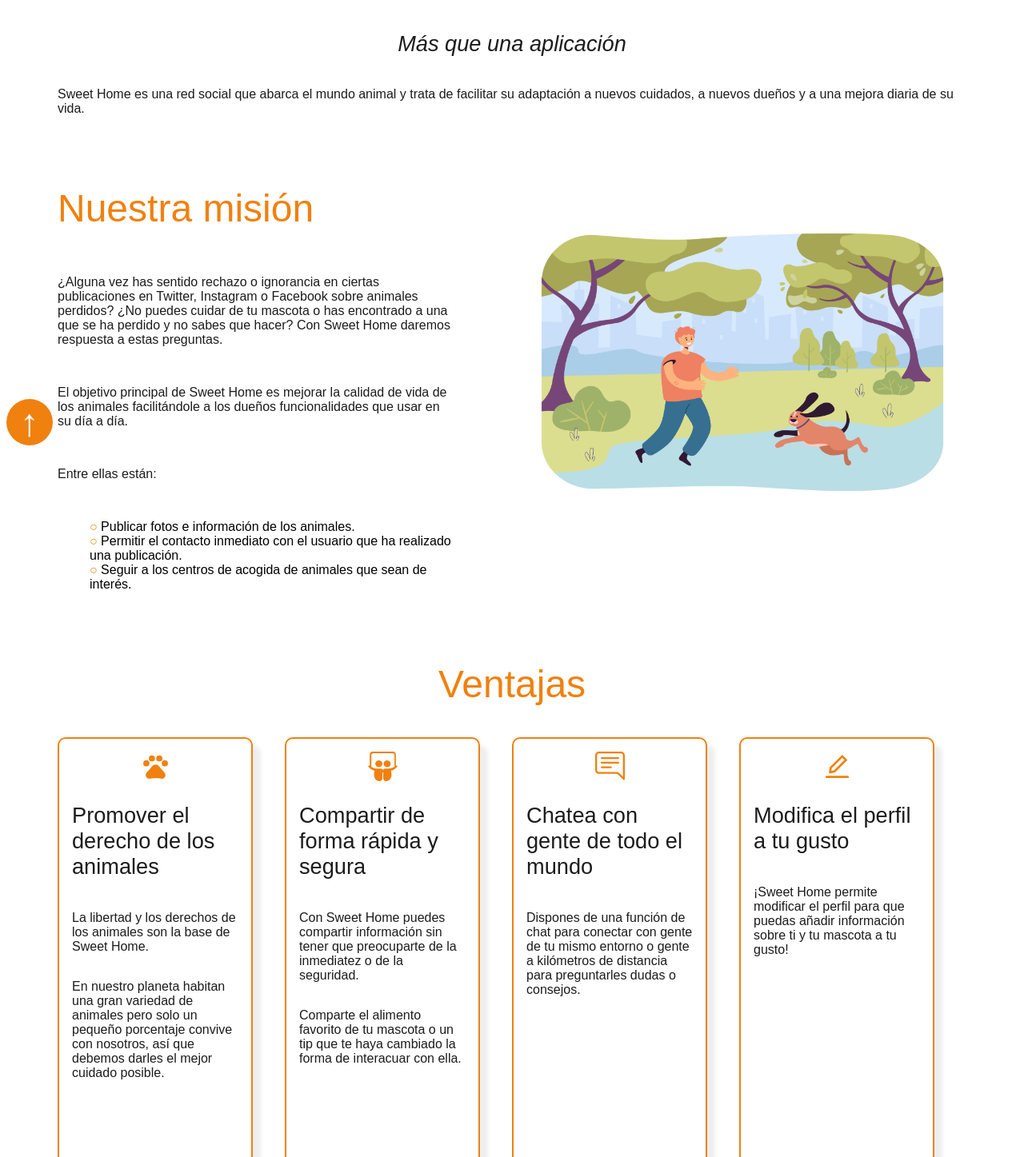
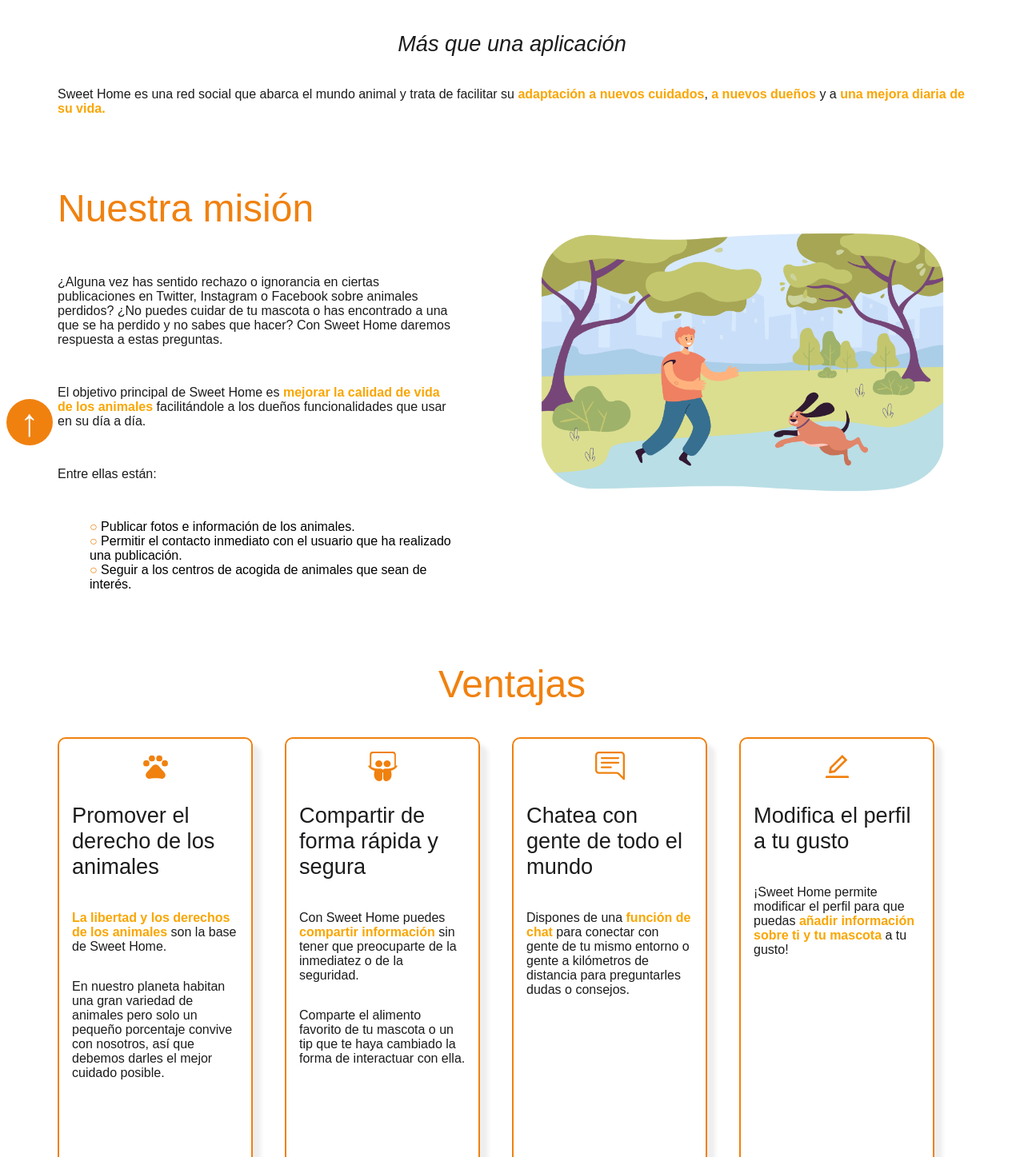
Before and after one commit to Booker141/Sweet-Home, a Next.js app in the folder sweet-home/: page /about in a window 1280 px wide. Shown: the part 243-1690 px from the top of the page at 80% size. Built offline with nearby package versions, Linux system fonts and the light colour scheme.

Commit message:
Colorized en palabras para resaltar importancia

```diff
--- a/sweet-home/pages/about/index.js
+++ b/sweet-home/pages/about/index.js
@@ -45,8 +45,8 @@
                         <div className="banner">
                             <p className={styles.text}>Sweet Home es una red
                             social que abarca el mundo animal y trata de facilitar
-                            su adaptación a nuevos cuidados, a nuevos dueños y a
-                            una mejora diaria de su vida.</p>
+                            su <span className={styles.colorized}>adaptación a nuevos cuidados</span>, <span className={styles.colorized}>a nuevos dueños </span> y a
+                           <span className={styles.colorized}> una mejora diaria de su vida.</span></p>
                         </div>
 
                         <div className="container1">
@@ -58,7 +58,7 @@
                                 ha perdido y no sabes que hacer? Con Sweet Home daremos respuesta a estas
                                 preguntas.</p>
                                 <p className={styles.text}>El objetivo principal de Sweet Home es
-                                mejorar la calidad de vida de los animales facilitándole
+                                <span className={styles.colorized}> mejorar la calidad de vida de los animales</span> facilitándole
                                 a los dueños funcionalidades que usar en su día a día.
                                 </p>
 
@@ -89,7 +89,7 @@
                                     <MdPets size={37}/>
                                 </div>
                                 <h2 className={styles.secondary}>Promover el derecho de los animales</h2>
-                                <p className={styles.text}>La libertad y los derechos de los animales son la base de Sweet Home. </p>
+                                <p className={styles.text}><span className={styles.colorized}>La libertad y los derechos de los animales</span> son la base de Sweet Home. </p>
                                 <p className={styles.text}>En nuestro planeta habitan una gran variedad de animales pero solo un pequeño
                                 porcentaje convive con nosotros, así que debemos darles el mejor cuidado
                                 posible.</p>
@@ -99,18 +99,18 @@
                                     <FaSlideshare size={37}/>
                                 </div>
                                 <h2 className={styles.secondary}>Compartir de forma rápida y segura</h2>
-                                <p className={styles.text}>Con Sweet Home puedes compartir
-                                información sin tener que preocuparte de la inmediatez o de la
+                                <p className={styles.text}>Con Sweet Home puedes <span className={styles.colorized}> compartir
+                                información</span> sin tener que preocuparte de la inmediatez o de la
                                 seguridad. </p>
                                 <p className={styles.text}>Comparte el alimento favorito de tu mascota o un tip
-                                que te haya cambiado la forma de interacuar con ella.</p>
+                                que te haya cambiado la forma de interactuar con ella.</p>
                             </div>
                             <div className={styles.card__large}>
                                 <div style={{color: '#f0810f'}}>
                                     <BsChatRightText size={37}/>
                                 </div>
                                 <h2 className={styles.secondary}>Chatea con gente de todo el mundo</h2>
-                                <p className={styles.text}>Dispones de una función de chat para
+                                <p className={styles.text}>Dispones de una <span className={styles.colorized}> función de chat</span> para
                                 conectar con gente de tu mismo entorno o gente a kilómetros de
                                 distancia para preguntarles dudas o consejos.</p>
                             </div>
@@ -120,7 +120,7 @@
                                 </div>
                                 <h2 className={styles.secondary}>Modifica el perfil a tu gusto</h2>
                                 <p className={styles.text}>¡Sweet Home permite modificar el
-                                perfil para que puedas añadir información sobre ti y tu mascota
+                                perfil para que puedas <span className={styles.colorized}>añadir información sobre ti y tu mascota </span>
                                 a tu gusto!</p>
                             </div>
                         </div>
--- a/sweet-home/pages/accessibility/index.js
+++ b/sweet-home/pages/accessibility/index.js
@@ -62,7 +62,7 @@
                             <p className={styles.text}>En Sweet Home, los diseñadores
                             han apostado por un diseño claro y bien distribuido,
                             facilitando la búsqueda de información en la aplicación
-                            para que personas con discapacidad se sientan cómodas.</p>
+                            para que todas las personas independientemente de la discapacidad que puedan tener se sientan cómodas.</p>
                         </div>
                     </div>
 
--- a/sweet-home/styles/global.module.css
+++ b/sweet-home/styles/global.module.css
@@ -172,10 +172,11 @@
   color: #f9a603;
 }
 
+
 .colorized{
 
   /*Text*/
-
+  font-weight: 600;
   color: #f9a603;
 
 }
```
Also changed, not shown: sweet-home/pages/index.js (+7 -7 lines).
